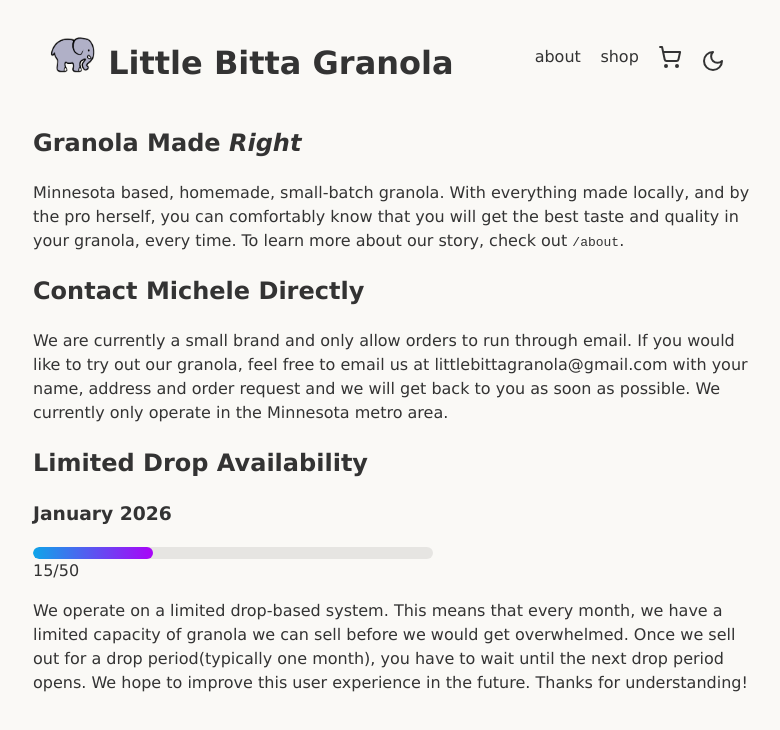
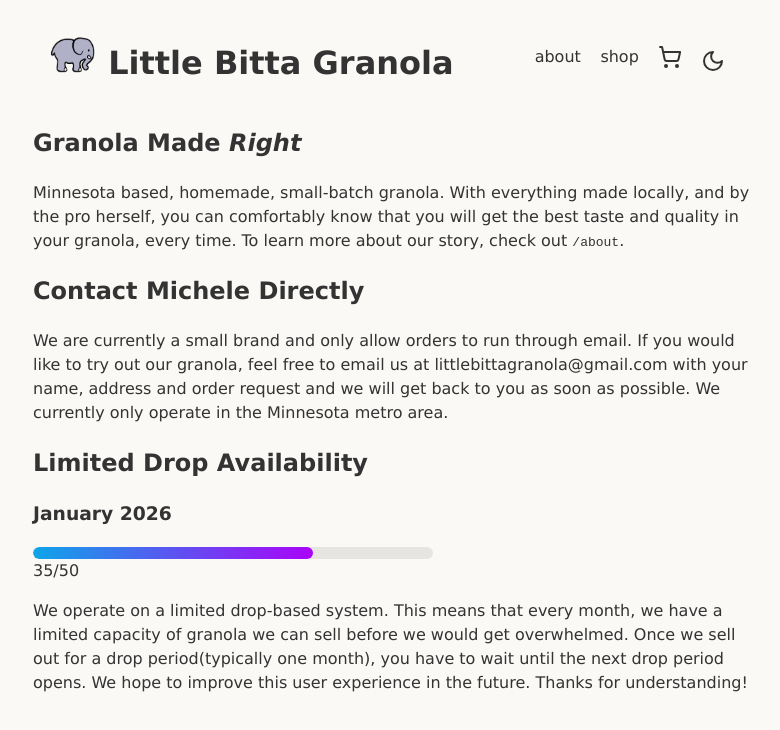
Before and after one commit to louislef299/little-bitta-site, a SvelteKit app: page / in a window 1280 px wide. Shown: the top 730 px of the page, without its empty margins (247-1027 px from the left). Built offline with nearby package versions, Linux system fonts and the light colour scheme.

Commit message:
fix: Update available msg in shop page

```diff
--- a/src/lib/cart/drops.svelte.ts
+++ b/src/lib/cart/drops.svelte.ts
@@ -35,7 +35,7 @@ export function getDropCapacity(dropId: string): DropCapacity {
   // This would eventually fetch from your database/API
   // Simulating DB data (confirmed sales)
   const dbCapacityData: Record<string, { current: number; max: number }> = {
-    jan: { current: 15, max: 50 },
+    jan: { current: 35, max: 50 },
     fed: { current: 12, max: 50 },
     mar: { current: 50, max: 50 },
     apr: { current: 0, max: 50 },
--- a/src/lib/components/CapacityBar.svelte
+++ b/src/lib/components/CapacityBar.svelte
@@ -11,7 +11,6 @@
         return cap
     });
     const dropPercentage = $derived(((currentCapacity + capacity.current) / capacity.max) * 100);
-    $effect(() => console.log("Drop Percentage:" + dropPercentage))
 </script>
 
 <div class="capacity-bar">
--- a/src/routes/+page.svelte
+++ b/src/routes/+page.svelte
@@ -1,10 +1,8 @@
 <script lang="ts">
     import CapacityCard from '$lib/components/CapacityBar.svelte';
-    import { getCurrentDrop, getDropCapacity } from '$lib/cart/drops.svelte';
-    import { getItems } from '$lib/cart/cart.svelte';
+    import { getCurrentDrop } from '$lib/cart/drops.svelte';
 
     const currentDrop = getCurrentDrop();
-    const dropCapacity = $derived(getDropCapacity(currentDrop.id));
 </script>
 
 <h2>Granola Made <i>Right</i></h2>
@@ -27,7 +25,7 @@
 <h2>Limited Drop Availability</h2>
 
 <h3>{currentDrop.long} {currentDrop.year}</h3>
-<CapacityCard capacity={dropCapacity} />
+<CapacityCard />
 
 <p>
     We operate on a limited drop-based system. This means that every month, we
```
Also changed, not shown: src/routes/shop/+page.svelte (+5 -6 lines).
